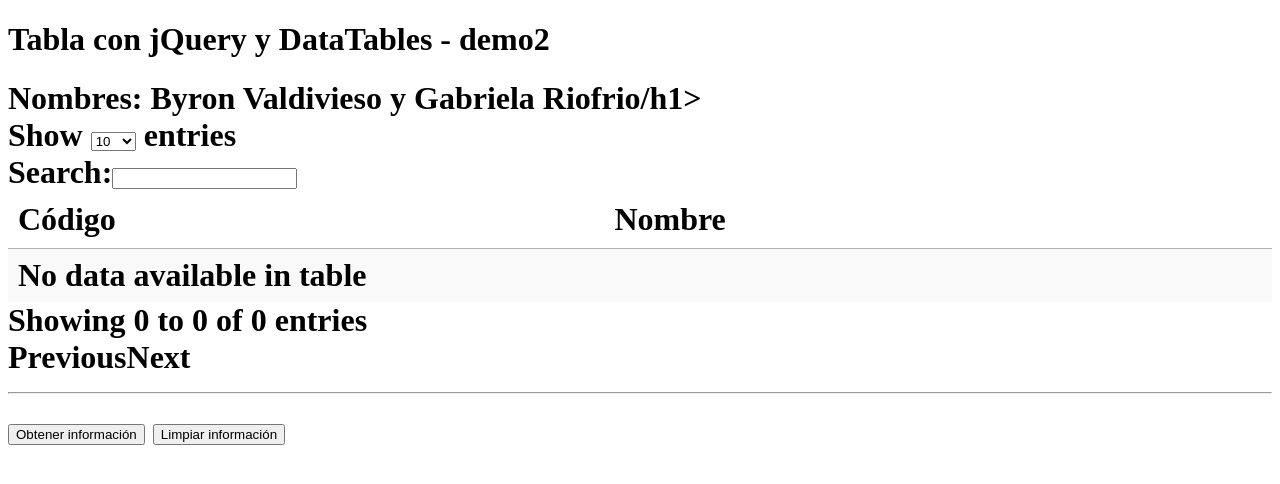
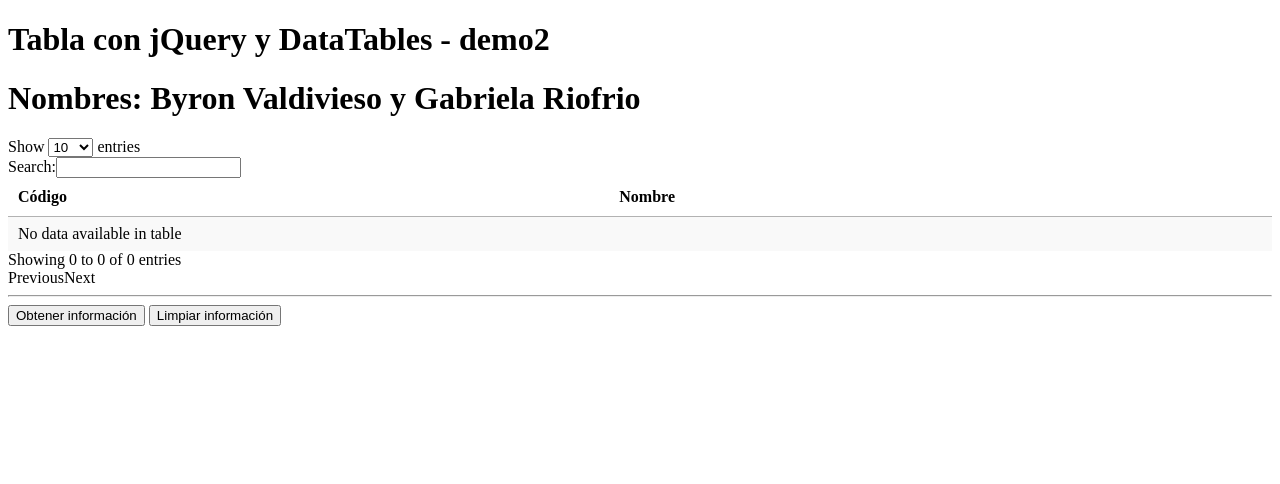
Before and after one commit to bmvaldivieso/app02, a website built with Vite: page index.html in a window 1280 px wide. Built offline with nearby package versions, Linux system fonts and the light colour scheme.

Commit message:
Proyecto Vite con jQuery y DataTables6

```diff
--- a/index.html
+++ b/index.html
@@ -9,7 +9,7 @@
 
 <body>
   <h1>Tabla con jQuery y DataTables - demo2</h1>
-  <h1>Nombres: Byron Valdivieso y Gabriela Riofrio/h1>
+  <h1>Nombres: Byron Valdivieso y Gabriela Riofrio</h1>
   <table id="tabla-ejemplo" class="display">
     <thead>
       <tr>
```
Also changed, not shown: dist/assets/index-8pbk7sBz.js (added), dist/assets/index-9RDVll_L.js (deleted), dist/index.html.
